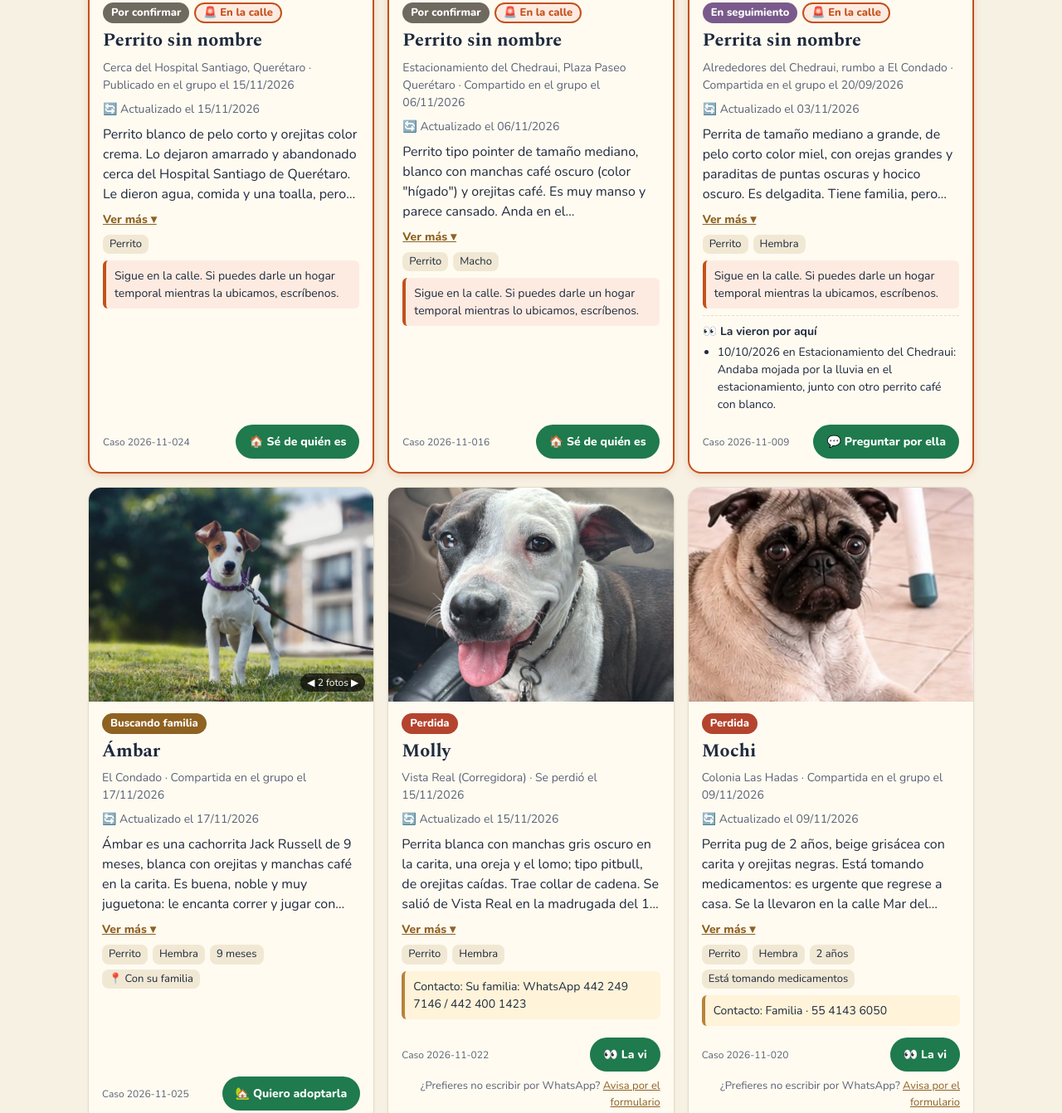
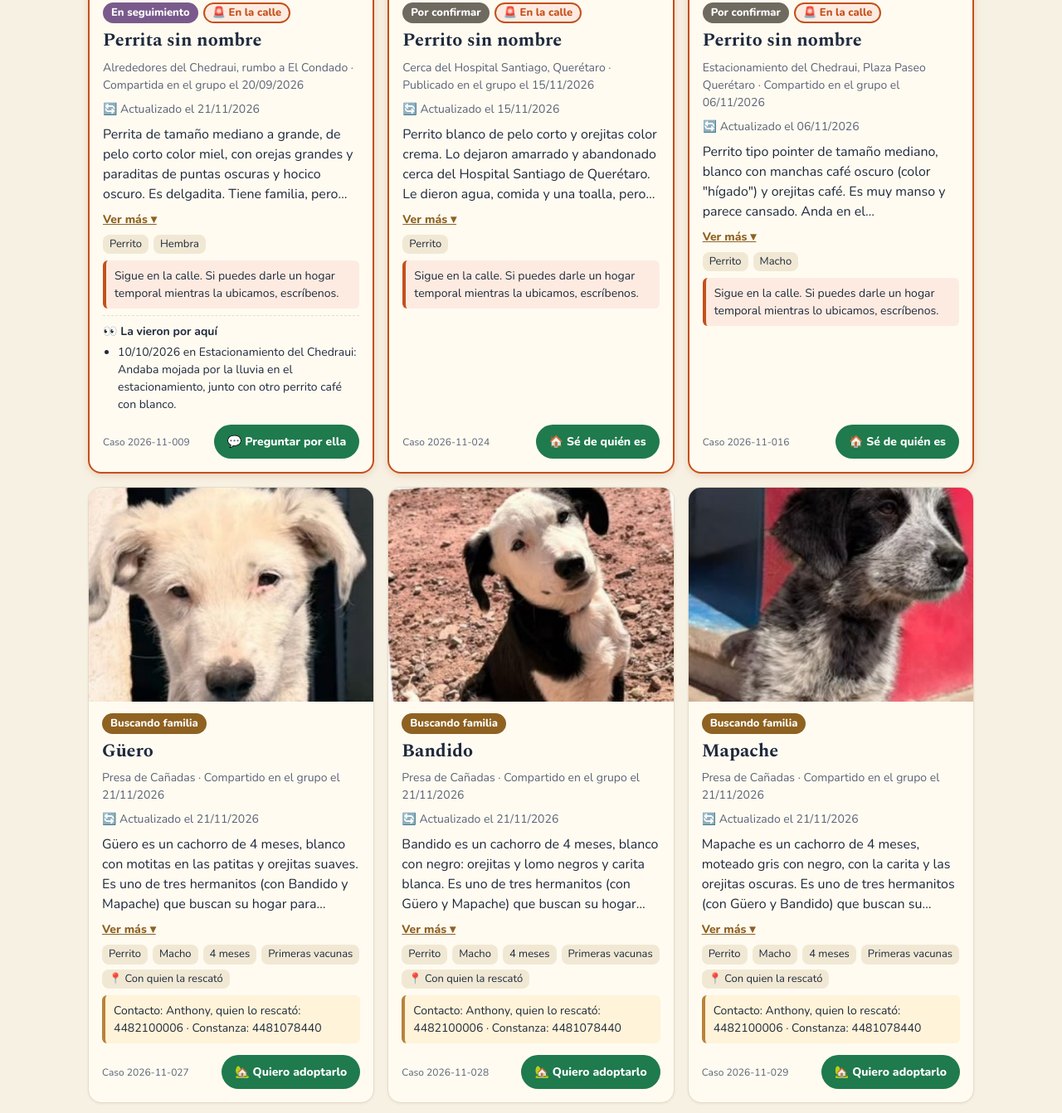
Before and after one commit to marce8881/red-de-huellitas, a plain HTML site: page index.html in a window 1280 px wide. Shown: the part 1010-2352 px from the top of the page at 83% size. Drawn offline with nearby package versions, Linux system fonts and the light colour scheme.

Commit message:
Agrega a Güero, Bandido, Mapache y perrito de 2 años en adopción; finales felices en sección plegable

```diff
--- a/casos.json
+++ b/casos.json
@@ -1,5 +1,5 @@
 {
- "actualizado": "2026-11-17T12:46",
+ "actualizado": "2026-11-21T13:04",
  "casos": [
   {
    "id_caso": "2026-11-001",
@@ -59,7 +59,7 @@
    "nombre": "Arka",
    "descripcion": "Cachorrita de pelo corto negro con café, con una franja blanca en la carita, el pecho blanco, orejitas caídas y un ojito azul. Será de tamaño mediano a grande. Ya tiene collar con placa. Es tímida, cariñosa y le gusta pasear. Busca una familia para amar.",
    "sexo": "Hembra",
-   "edad": "5 meses",
+   "edad": "6 meses",
    "salud": [
     "Vacunada",
     "Desparasitada",
@@ -78,7 +78,7 @@
    "avistamientos": [],
    "fecha": "2026-11-03",
    "fecha_tipo": "compartido",
-   "actualizado": "2026-11-04"
+   "actualizado": "2026-11-21"
   },
   {
    "id_caso": "2026-11-004",
@@ -231,7 +231,7 @@
    ],
    "fecha": "2026-09-20",
    "fecha_tipo": "compartido",
-   "actualizado": "2026-11-03"
+   "actualizado": "2026-11-21"
   },
   {
    "id_caso": "2026-11-010",
@@ -633,6 +633,108 @@
    "fecha": "2026-11-17",
    "fecha_tipo": "compartido",
    "actualizado": "2026-11-17"
+  },
+  {
+   "id_caso": "2026-11-026",
+   "tipo_reporte": "rescate",
+   "especie": "Perrito",
+   "nombre": "",
+   "descripcion": "Perrito de unos 2 años, de pelo corto gris azulado moteado con negro, carita negra y patitas color fuego; tipo pastor ganadero australiano (blue heeler). Vive afuera de la casa de su tutor, que falleció. Merece un hogar donde lo cuiden y lo quieran.",
+   "sexo": "Macho",
+   "edad": "2 años aprox.",
+   "salud": [],
+   "zona": "",
+   "estado": "Buscando familia",
+   "ubicacion": "Afuera de la casa de su tutor",
+   "canalizado_apaqro": "",
+   "fecha_reporte": "2026-11-20",
+   "fecha_cierre": "",
+   "contacto_cuidador": "Informes para adoptarlo (cartel En adopción): 4424120547",
+   "fotos": [
+    "casos/2026-11-026/foto-1.jpg"
+   ],
+   "avistamientos": [],
+   "fecha": "2026-11-20",
+   "fecha_tipo": "compartido",
+   "actualizado": "2026-11-20"
+  },
+  {
+   "id_caso": "2026-11-027",
+   "tipo_reporte": "rescate",
+   "especie": "Perrito",
+   "nombre": "Güero",
+   "descripcion": "Güero es un cachorro de 4 meses, blanco con motitas en las patitas y orejitas suaves. Es uno de tres hermanitos (con Bandido y Mapache) que buscan su hogar para siempre. Está sano y tiene sus primeras vacunas. Lo rescató Anthony, que recibe a los perritos que aparecen en la presa de Cañadas, y lo cuida mientras encuentra familia.",
+   "sexo": "Macho",
+   "edad": "4 meses",
+   "salud": [
+    "Primeras vacunas"
+   ],
+   "zona": "Presa de Cañadas",
+   "estado": "Buscando familia",
+   "ubicacion": "Con quien la rescató",
+   "canalizado_apaqro": "",
+   "fecha_reporte": "2026-11-21",
+   "fecha_cierre": "",
+   "contacto_cuidador": "Anthony, quien lo rescató: 4482100006 · Constanza: 4481078440",
+   "fotos": [
+    "casos/2026-11-027/foto-1.jpg"
+   ],
+   "avistamientos": [],
+   "fecha": "2026-11-21",
+   "fecha_tipo": "compartido",
+   "actualizado": "2026-11-21"
+  },
+  {
+   "id_caso": "2026-11-028",
+   "tipo_reporte": "rescate",
+   "especie": "Perrito",
+   "nombre": "Bandido",
+   "descripcion": "Bandido es un cachorro de 4 meses, blanco con negro: orejitas y lomo negros y carita blanca. Es uno de tres hermanitos (con Güero y Mapache) que buscan su hogar para siempre. Está sano y tiene sus primeras vacunas. Lo rescató Anthony, que recibe a los perritos que aparecen en la presa de Cañadas, y lo cuida mientras encuentra familia.",
+   "sexo": "Macho",
+   "edad": "4 meses",
+   "salud": [
+    "Primeras vacunas"
+   ],
+   "zona": "Presa de Cañadas",
+   "estado": "Buscando familia",
+   "ubicacion": "Con quien la rescató",
+   "canalizado_apaqro": "",
+   "fecha_reporte": "2026-11-21",
+   "fecha_cierre": "",
+   "contacto_cuidador": "Anthony, quien lo rescató: 4482100006 · Constanza: 4481078440",
+   "fotos": [
+    "casos/2026-11-028/foto-1.jpg"
+   ],
+   "avistamientos": [],
+   "fecha": "2026-11-21",
+   "fecha_tipo": "compartido",
+   "actualizado": "2026-11-21"
+  },
+  {
+   "id_caso": "2026-11-029",
+   "tipo_reporte": "rescate",
+   "especie": "Perrito",
+   "nombre": "Mapache",
+   "descripcion": "Mapache es un cachorro de 4 meses, moteado gris con negro, con la carita y las orejitas oscuras. Es uno de tres hermanitos (con Güero y Bandido) que buscan su hogar para siempre. Está sano y tiene sus primeras vacunas. Lo rescató Anthony, que recibe a los perritos que aparecen en la presa de Cañadas, y lo cuida mientras encuentra familia.",
+   "sexo": "Macho",
+   "edad": "4 meses",
+   "salud": [
+    "Primeras vacunas"
+   ],
+   "zona": "Presa de Cañadas",
+   "estado": "Buscando familia",
+   "ubicacion": "Con quien la rescató",
+   "canalizado_apaqro": "",
+   "fecha_reporte": "2026-11-21",
+   "fecha_cierre": "",
+   "contacto_cuidador": "Anthony, quien lo rescató: 4482100006 · Constanza: 4481078440",
+   "fotos": [
+    "casos/2026-11-029/foto-1.jpg"
+   ],
+   "avistamientos": [],
+   "fecha": "2026-11-21",
+   "fecha_tipo": "compartido",
+   "actualizado": "2026-11-21"
   }
  ]
 }
--- a/index.html
+++ b/index.html
@@ -99,6 +99,17 @@
   .alt-form { font-size: 13px; text-align: right; }
   .vacio { padding: 30px; text-align: center; color: var(--tinta-suave); grid-column: 1 / -1; }
 
+  .exitos { margin-top: 28px; }
+  .exitos > summary { list-style: none; cursor: pointer; display: flex; align-items: center; gap: 10px;
+                      padding: 12px 16px; border: 2px solid var(--feliz); border-radius: 14px;
+                      background: var(--tarjeta); color: var(--feliz); font-weight: 800; font-size: 17px; }
+  .exitos > summary::-webkit-details-marker { display: none; }
+  .exitos > summary::after { content: "▾"; margin-left: auto; font-size: 20px; transition: transform .2s; }
+  .exitos[open] > summary::after { transform: rotate(180deg); }
+  .exitos > summary:hover { background: #eaf4ed; }
+  .exitos > summary small { font-weight: 600; color: var(--tinta-suave); font-size: 14px; }
+  .exitos .rejilla { margin-top: 16px; }
+
   .como { margin: 40px 0 10px; display: grid; gap: 14px; grid-template-columns: repeat(auto-fit, minmax(240px, 1fr)); }
   .paso { background: var(--tarjeta); border: 1px solid var(--borde); border-radius: 14px; padding: 16px; }
   .paso h3 { font-size: 19px; margin-bottom: 6px; }
@@ -154,6 +165,11 @@
   </div>
 
   <section class="rejilla" id="rejilla" aria-live="polite"></section>
+
+  <details class="exitos" id="exitos" hidden>
+    <summary></summary>
+    <div class="rejilla" id="rejilla-exitos"></div>
+  </details>
 
   <section class="como" aria-label="Cómo funciona">
     <div class="paso">
@@ -213,6 +229,7 @@ const ESTADOS = [
 const COLOR = Object.fromEntries(ESTADOS);
 const ORDEN = Object.fromEntries(ESTADOS.map(([e], i) => [e, i]));
 let casos = [], filtroEstado = "", filtroEspecie = "", filtroLugar = "";
+const esFinalFeliz = c => c.estado === "Adoptada" || c.estado === "Ya volvió a casa";
 
 function el(tag, props = {}, ...hijos) {
   const n = document.createElement(tag);
@@ -375,9 +392,18 @@ function pintar() {
   const visibles = casos.filter(c => (!filtroEstado || c.estado === filtroEstado) &&
                                      (!filtroEspecie || c.especie === filtroEspecie) &&
                                      (!filtroLugar || lugar(c) === filtroLugar));
+  // Con "Todas", los finales felices van aparte, en una sección que se abre y se cierra.
+  // Con el chip "Adoptada" o "Ya volvió a casa" se ven en la rejilla principal.
+  const felices = filtroEstado ? [] : visibles.filter(esFinalFeliz);
+  const abiertos = filtroEstado ? visibles : visibles.filter(c => !esFinalFeliz(c));
   const rejilla = document.getElementById("rejilla");
-  rejilla.replaceChildren(...visibles.map(tarjeta));
-  if (!visibles.length) rejilla.append(el("p", { className: "vacio" }, "No hay mascotas con ese filtro por ahora."));
+  rejilla.replaceChildren(...abiertos.map(tarjeta));
+  if (!abiertos.length) rejilla.append(el("p", { className: "vacio" }, "No hay mascotas con ese filtro por ahora."));
+  const exitos = document.getElementById("exitos");
+  exitos.hidden = !felices.length;
+  exitos.querySelector("summary").replaceChildren(`💛 Finales felices (${felices.length})`,
+    el("small", {}, "adoptadas y de vuelta en casa"));
+  document.getElementById("rejilla-exitos").replaceChildren(...felices.map(tarjeta));
   ajustarVerMas();
 
   const conteo = {};
@@ -402,12 +428,14 @@ arriba.onclick = () => window.scrollTo({ top: 0, behavior: "smooth" });
 addEventListener("scroll", () => arriba.classList.toggle("visible", scrollY > 600), { passive: true });
 document.getElementById("f-especie").addEventListener("change", e => { filtroEspecie = e.target.value; pintar(); });
 document.getElementById("f-lugar").addEventListener("change", e => { filtroLugar = e.target.value; pintar(); });
+// Las tarjetas de una sección cerrada no tienen alto: el "Ver más" se calcula al abrirla.
+document.getElementById("exitos").addEventListener("toggle", ajustarVerMas);
 
 fetch("casos.json", { cache: "no-cache" })
   .then(r => r.json())
   .then(d => {
     // Después, las actualizadas más recientemente; los finales felices van al final.
-    const cerrado = c => c.estado === "Adoptada" || c.estado === "Ya volvió a casa" ? 1 : 0;
+    const cerrado = c => esFinalFeliz(c) ? 1 : 0;
     // Las que siguen en la calle van hasta arriba: son las más urgentes.
     const calle = c => lugar(c) === "calle" ? 0 : 1;
     casos = d.casos.sort((a, b) => cerrado(a) - cerrado(b) || calle(a) - calle(b) ||
```
Also changed, not shown: casos/2026-11-026/foto-1.jpg (added), casos/2026-11-027/foto-1.jpg (added), casos/2026-11-028/foto-1.jpg (added), casos/2026-11-029/foto-1.jpg (added).
